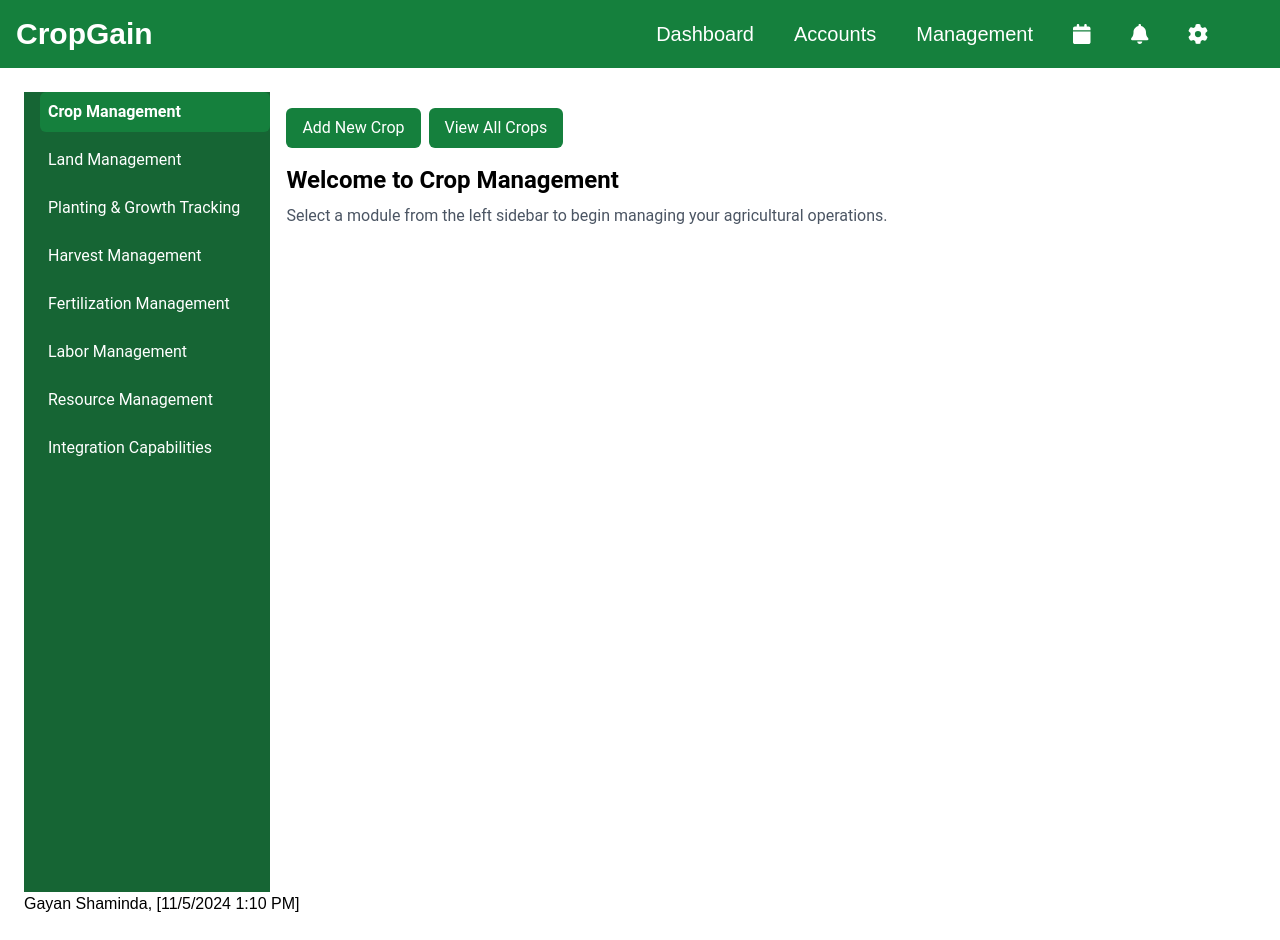
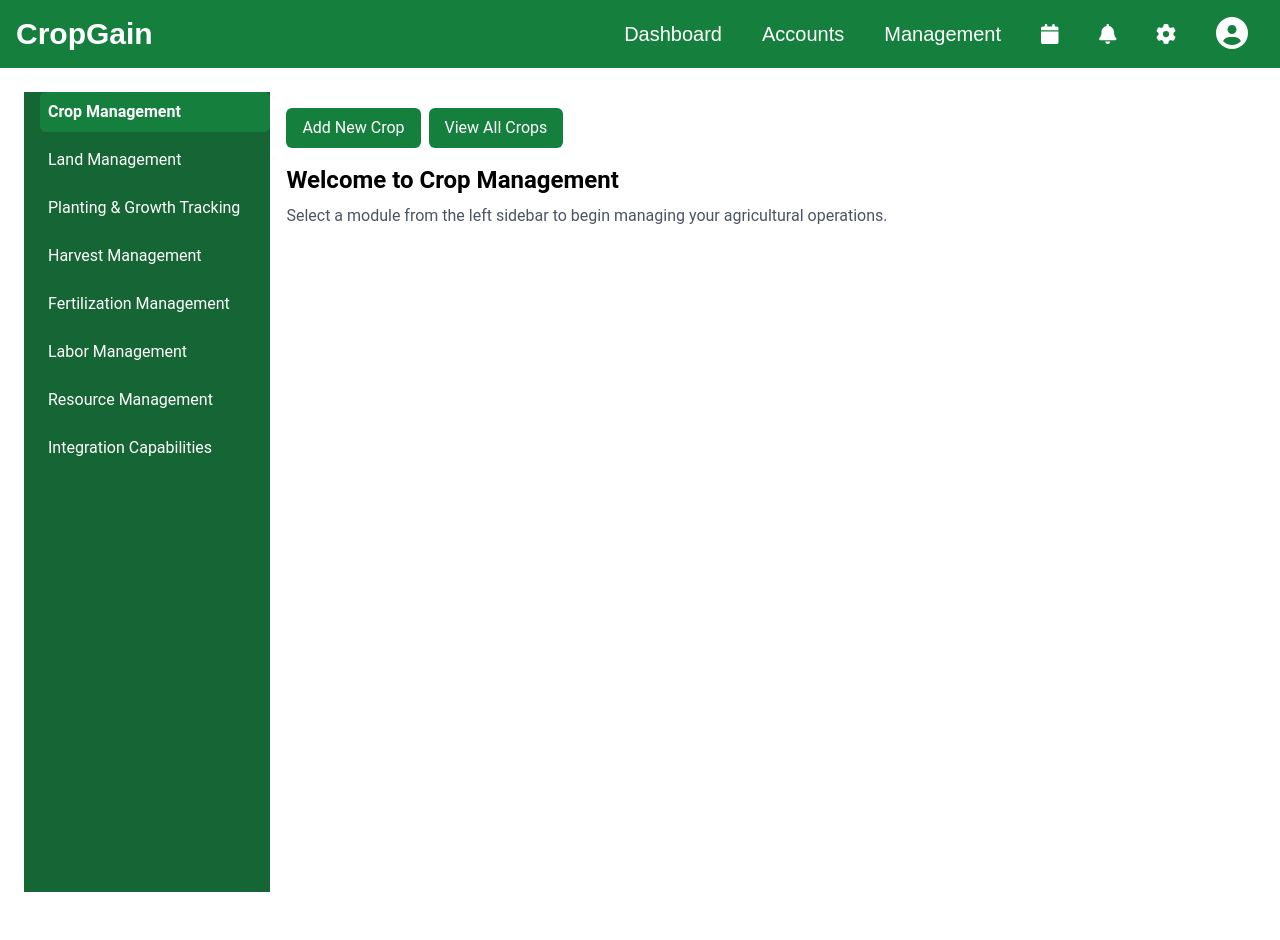
Before and after one commit to Isuru4043/cropgain, a Next.js app in the folder frontend/: page /dashboard/Management/coop/cropManagement in a window 1280 px wide. After the commit the page ends 916 px from the top, so only its background shows below. Built offline with nearby package versions, Linux system fonts and the light colour scheme; a web font is replaced by a local one.

Commit message:
bugfix_profile_amami

```diff
--- a/frontend/src/app/dashboard/layout.tsx
+++ b/frontend/src/app/dashboard/layout.tsx
@@ -1,10 +1,144 @@
+// "use client";
+
+// import React, { ReactNode, useState, useRef, useEffect } from "react";
+// import Link from "next/link";
+// import { useRouter } from "next/navigation";
+// import { FontAwesomeIcon } from "@fortawesome/react-fontawesome";
+// import { faBell, faCog, faCalendar } from "@fortawesome/free-solid-svg-icons";
+// import Calendar from "react-calendar";
+// import "react-calendar/dist/Calendar.css";
+// import "@/app/globals.css";
+
+// interface DashboardLayoutProps {
+//   children: ReactNode;
+// }
+
+// export default function DashboardLayout({ children }: DashboardLayoutProps) {
+//   const router = useRouter();
+//   const [isCalendarOpen, setCalendarOpen] = useState(false);
+//   const [isNotificationsOpen, setNotificationsOpen] = useState(false);
+//   const calendarRef = useRef<HTMLDivElement | null>(null);
+//   const notificationsRef = useRef<HTMLDivElement | null>(null);
+//   const [date, setDate] = useState(new Date());
+
+//   const toggleCalendar = () => setCalendarOpen((prev) => !prev);
+//   const toggleNotifications = () => setNotificationsOpen((prev) => !prev);
+
+//   const handleDateClick = (selectedDate: Date) => {
+//     const localDate = new Date(
+//       selectedDate.getTime() - selectedDate.getTimezoneOffset() * 60000
+//     );
+//     const formattedDate = localDate.toISOString().split("T")[0];
+//     router.push(`/add-event?date=${formattedDate}`);
+//   };
+
+//   useEffect(() => {
+//     const handleClickOutside = (event: MouseEvent) => {
+//       if (
+//         calendarRef.current &&
+//         !calendarRef.current.contains(event.target as Node)
+//       ) {
+//         setCalendarOpen(false);
+//       }
+//       if (
+//         notificationsRef.current &&
+//         !notificationsRef.current.contains(event.target as Node)
+//       ) {
+//         setNotificationsOpen(false);
+//       }
+//     };
+
+//     document.addEventListener("mousedown", handleClickOutside);
+//     return () => document.removeEventListener("mousedown", handleClickOutside);
+//   }, []);
+
+//   return (
+//     <div className="flex flex-col min-h-screen">
+//       <header className="w-full bg-green-700 text-white p-4">
+//         <div className="flex justify-between items-center">
+//           <div className="text-3xl font-bold">CropGain</div>
+//           <nav className="flex space-x-10 text-xl mr-4">
+//             <Link href="/dashboard" className="hover:text-green-300">
+//               Dashboard
+//             </Link>
+//             <Link href="/dashboard/Accounts" className="hover:text-green-300">
+//               Accounts
+//             </Link>
+//             <Link href="/dashboard/Management" className="hover:text-green-300">
+//               Management
+//             </Link>
+//             <button
+//               onClick={toggleCalendar}
+//               aria-label="Toggle calendar"
+//               className="hover:text-green-300"
+//             >
+//               <FontAwesomeIcon icon={faCalendar} />
+//             </button>
+
+//             <button
+//               onClick={toggleNotifications}
+//               aria-label="Toggle notifications"
+//               className="hover:text-green-300 relative"
+//             >
+//               <FontAwesomeIcon icon={faBell} />
+//             </button>
+
+//             <Link href="/settings" className="hover:text-green-300">
+//               <FontAwesomeIcon icon={faCog} />
+//             </Link>
+
+//             <button
+//               aria-label=""
+//               className="bg-yellow-400 rounded-full"
+//             ></button>
+//           </nav>
+//         </div>
+//       </header>
+
+//       <main className="flex-1 p-6 bg-white relative">
+//         {children}
+//         {isCalendarOpen && (
+//           <div
+//             ref={calendarRef}
+//             className="absolute top-10 right-10 bg-white shadow-lg rounded-lg p-4 z-10 -mt-4"
+//             style={{ width: "450px" }}
+//           >
+//             <Calendar onChange={handleDateClick} value={date} />
+//           </div>
+//         )}
+
+// Gayan Shaminda, [11/5/2024 1:10 PM]
+// {isNotificationsOpen && (
+//           <div
+//             ref={notificationsRef}
+//             className="absolute top-10 right-10 bg-white shadow-lg rounded-lg p-4 w-64 z-10"
+//             style={{ width: "400px" }}
+//           >
+//             <h3 className="text-lg font-semibold text-center">Notifications</h3>
+//             <ul className="mt-2 space-y-2">
+//               <li className="p-2 text-green-800 border-b border-gray-200 text-center">
+//                 No new notifications
+//               </li>
+//             </ul>
+//           </div>
+//         )}
+//       </main>
+//     </div>
+//   );
+// }
+
 "use client";
 
 import React, { ReactNode, useState, useRef, useEffect } from "react";
 import Link from "next/link";
 import { useRouter } from "next/navigation";
 import { FontAwesomeIcon } from "@fortawesome/react-fontawesome";
-import { faBell, faCog, faCalendar } from "@fortawesome/free-solid-svg-icons";
+import {
+  faBell,
+  faCog,
+  faCalendar,
+  faUserCircle, // Importing the user profile icon
+} from "@fortawesome/free-solid-svg-icons";
 import Calendar from "react-calendar";
 import "react-calendar/dist/Calendar.css";
 import "@/app/globals.css";
@@ -54,10 +188,14 @@ export default function DashboardLayout({ children }: DashboardLayoutProps) {
 
   return (
     <div className="flex flex-col min-h-screen">
+      {/* Header */}
       <header className="w-full bg-green-700 text-white p-4">
         <div className="flex justify-between items-center">
+          {/* Logo or Site Title */}
           <div className="text-3xl font-bold">CropGain</div>
-          <nav className="flex space-x-10 text-xl mr-4">
+
+          {/* Navigation Links and Icons */}
+          <nav className="flex space-x-10 text-xl mr-4 items-center">
             <Link href="/dashboard" className="hover:text-green-300">
               Dashboard
             </Link>
@@ -67,51 +205,64 @@ export default function DashboardLayout({ children }: DashboardLayoutProps) {
             <Link href="/dashboard/Management" className="hover:text-green-300">
               Management
             </Link>
+
+            {/* Calendar Button */}
             <button
               onClick={toggleCalendar}
               aria-label="Toggle calendar"
-              className="hover:text-green-300"
+              className="hover:text-green-300 focus:outline-none"
             >
               <FontAwesomeIcon icon={faCalendar} />
             </button>
 
+            {/* Notifications Button */}
             <button
               onClick={toggleNotifications}
               aria-label="Toggle notifications"
-              className="hover:text-green-300 relative"
+              className="hover:text-green-300 relative focus:outline-none"
             >
               <FontAwesomeIcon icon={faBell} />
             </button>
 
+            {/* Settings Link */}
             <Link href="/settings" className="hover:text-green-300">
               <FontAwesomeIcon icon={faCog} />
             </Link>
 
-            <button
-              aria-label=""
-              className="bg-yellow-400 rounded-full"
-            ></button>
+            {/* User Profile Icon */}
+            <div className="relative">
+              <Link href="/user/profile" aria-label="User Profile">
+                <FontAwesomeIcon
+                  icon={faUserCircle}
+                  size="lg"
+                  className="h-8 w-8 hover:text-green-300"
+                />
+              </Link>
+            </div>
           </nav>
         </div>
       </header>
 
+      {/* Main Content */}
       <main className="flex-1 p-6 bg-white relative">
         {children}
+
+        {/* Calendar Dropdown */}
         {isCalendarOpen && (
           <div
             ref={calendarRef}
-            className="absolute top-10 right-10 bg-white shadow-lg rounded-lg p-4 z-10 -mt-4"
+            className="absolute top-16 right-10 bg-white shadow-lg rounded-lg p-4 z-10"
             style={{ width: "450px" }}
           >
             <Calendar onChange={handleDateClick} value={date} />
           </div>
         )}
 
-Gayan Shaminda, [11/5/2024 1:10 PM]
-{isNotificationsOpen && (
+        {/* Notifications Dropdown */}
+        {isNotificationsOpen && (
           <div
             ref={notificationsRef}
-            className="absolute top-10 right-10 bg-white shadow-lg rounded-lg p-4 w-64 z-10"
+            className="absolute top-16 right-10 bg-white shadow-lg rounded-lg p-4 w-64 z-10"
             style={{ width: "400px" }}
           >
             <h3 className="text-lg font-semibold text-center">Notifications</h3>
```
